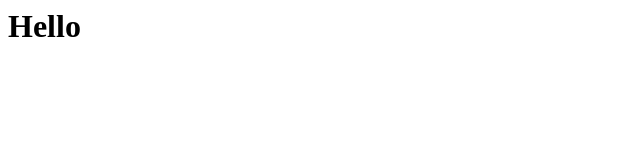
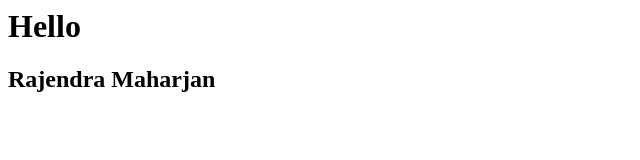
Before and after one commit to RajendraMah/Rajendra-Maharjan-, a plain HTML site: page index.html in a window 1280 px wide. Shown: the whole page, without its empty margins (0-640 px from the left). Drawn offline with Linux system fonts and the light colour scheme.

Commit message:
Third Commit

```diff
--- a/index.html
+++ b/index.html
@@ -1 +1,2 @@
 <h1>Hello</h1>
+<h2>Rajendra Maharjan</h2>
```
